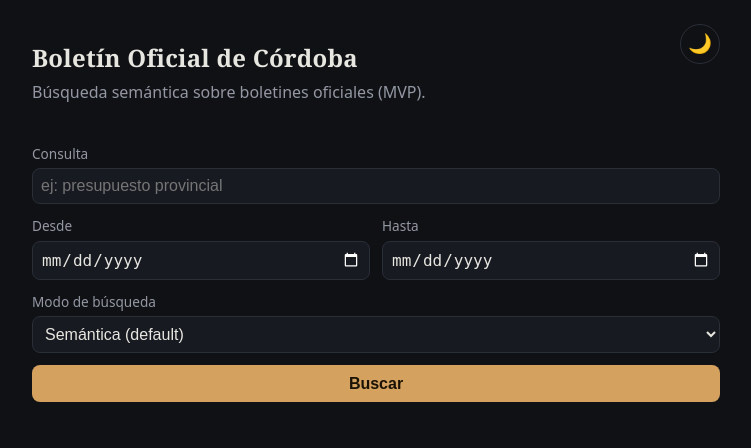
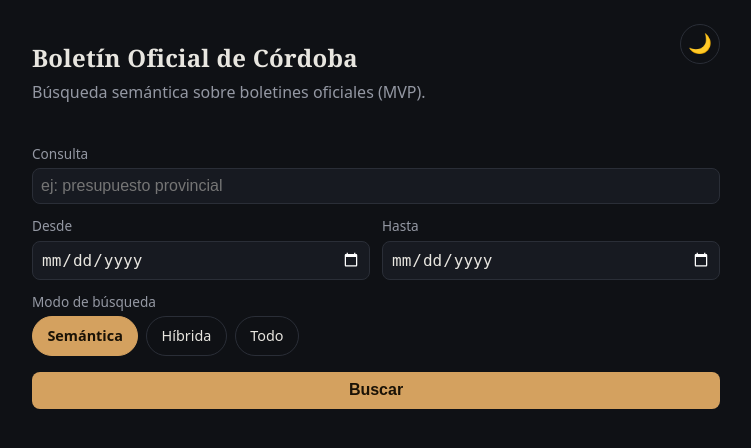
Before and after one commit to dbianco/bo-ia, a FastAPI app: page / in a window 1280 px wide. Shown: the top 448 px of the page, without its empty margins (264-1015 px from the left). Run offline with FastAPI, Linux system fonts and the light colour scheme.

Commit message:
Improve search form UX: clearable dates, range clamp, mode as pills
- Date inputs get a × button to clear them, and clicking anywhere in
  the field (not just the calendar icon) opens the native picker via
  showPicker().
- Picking "desde"/"hasta" auto-clamps the other end so the range never
  becomes invalid.
- Replace the "modo de búsqueda" <select> with a segmented pill/radio
  control, consistent with the rest of the Nocturne styling.
- Fix color-scheme not inheriting into form controls (Chrome's UA
  stylesheet sets color-scheme: light dark on inputs by default).

Co-Authored-By: Claude Sonnet 5 <noreply@anthropic.com>
Claude-Session: https://claude.ai/code/session_01CWADTQB5G1ksJa4DyTCcuZ

```diff
--- a/web/static/style.css
+++ b/web/static/style.css
@@ -116,8 +116,7 @@ label {
 }
 
 input[type="text"],
-input[type="date"],
-select {
+input[type="date"] {
   width: 100%;
   padding: 0.5rem;
   border: 1px solid var(--border);
@@ -160,8 +198,62 @@ button.boton-valoracion:hover {
 
 button.boton-valoracion:focus-visible,
 input:focus-visible,
-select:focus-visible,
 button:focus-visible {
+  outline: 3px solid var(--accent);
+  outline-offset: 2px;
+}
+
+.modo-busqueda {
+  border: none;
+  padding: 0;
+  margin: 0;
+}
+
+.modo-busqueda legend {
+  padding: 0;
+  font-size: 0.85rem;
+  color: var(--muted);
+  margin-bottom: 0.25rem;
+}
+
+.opciones-modo {
+  display: flex;
+  flex-wrap: wrap;
+  gap: 0.5rem;
+}
+
+.opcion-modo input[type="radio"] {
+  position: absolute;
+  opacity: 0;
+  width: 0;
+  height: 0;
+}
+
+.opcion-modo span {
+  display: inline-flex;
+  align-items: center;
+  padding: 0.5rem 0.9rem;
+  border: 1px solid var(--border);
+  border-radius: 999px;
+  color: var(--fg);
+  font-size: 0.9rem;
+  cursor: pointer;
+  user-select: none;
+  transition: background-color 0.15s ease, border-color 0.15s ease, color 0.15s ease;
+}
+
+.opcion-modo:hover span {
+  border-color: var(--accent);
+}
+
+.opcion-modo input[type="radio"]:checked + span {
+  background: var(--accent);
+  border-color: var(--accent);
+  color: var(--accent-contrast);
+  font-weight: 600;
+}
+
+.opcion-modo input[type="radio"]:focus-visible + span {
   outline: 3px solid var(--accent);
   outline-offset: 2px;
 }
--- a/web/templates/search.html
+++ b/web/templates/search.html
@@ -40,21 +40,36 @@
       <div class="form-fechas">
         <div>
           <label for="date_from">Desde</label>
-          <input type="date" id="date_from" name="date_from">
+          <div class="campo-fecha">
+            <input type="date" id="date_from" name="date_from">
+            <button type="button" class="borrar-fecha" data-target="date_from" aria-label="Borrar fecha desde" hidden>×</button>
+          </div>
         </div>
         <div>
           <label for="date_to">Hasta</label>
-          <input type="date" id="date_to" name="date_to">
+          <div class="campo-fecha">
+            <input type="date" id="date_to" name="date_to">
+            <button type="button" class="borrar-fecha" data-target="date_to" aria-label="Borrar fecha hasta" hidden>×</button>
+          </div>
         </div>
       </div>
-      <div>
-        <label for="mode">Modo de búsqueda</label>
-        <select id="mode" name="mode">
-          <option value="semantic" selected>Semántica (default)</option>
-          <option value="hybrid">Híbrida (semántica + texto exacto)</option>
-          <option value="all">Todo (sin filtrar por confianza)</option>
-        </select>
-      </div>
+      <fieldset class="modo-busqueda">
+        <legend>Modo de búsqueda</legend>
+        <div class="opciones-modo">
+          <label class="opcion-modo" title="Busca por significado, aunque no coincidan las palabras exactas.">
+            <input type="radio" name="mode" value="semantic" checked>
+            <span>Semántica</span>
+          </label>
+          <label class="opcion-modo" title="Semántica combinada con coincidencia de texto exacto.">
+            <input type="radio" name="mode" value="hybrid">
+            <span>Híbrida</span>
+          </label>
+          <label class="opcion-modo" title="Todos los resultados, sin filtrar por confianza.">
+            <input type="radio" name="mode" value="all">
+            <span>Todo</span>
+          </label>
+        </div>
+      </fieldset>
       <button type="submit">Buscar</button>
       <span id="buscando" class="htmx-indicator" role="status">Buscando…</span>
     </form>
@@ -62,5 +77,6 @@
     <section id="resultados" aria-live="polite"></section>
   </main>
   <script src="/static/theme.js"></script>
+  <script src="/static/fechas.js"></script>
 </body>
 </html>
```
Also changed, not shown: other parts of web/static/style.css (+39 -0 lines), web/static/fechas.js (added, +46 -0 lines).
